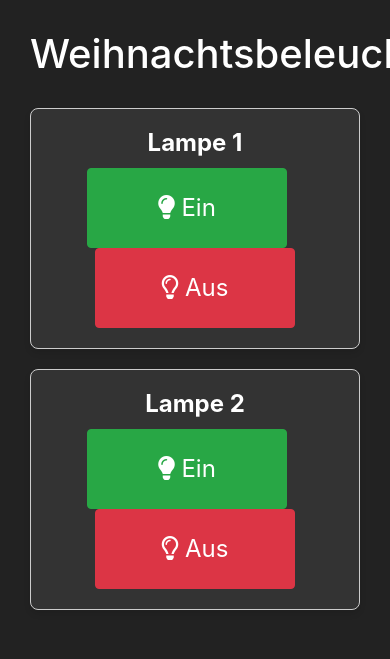
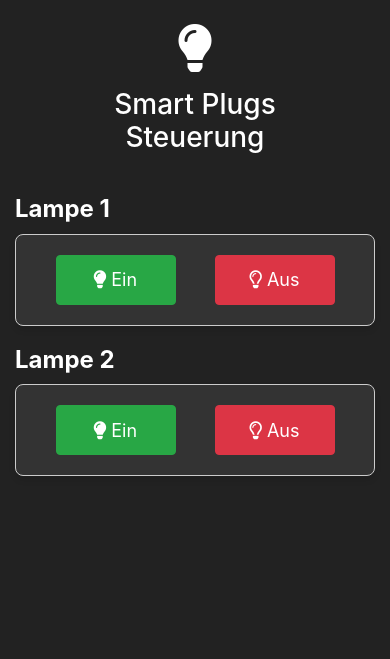
Before and after one commit to surmatik/SmartPlug-Steuerung, a Flask app: page / in a window 390 px wide; the page is wider, and only the part inside the window is pictured. Shown: the top 659 px of that part. Run offline with Flask 2, Linux system fonts and the light colour scheme; some libraries are stand-ins or nearby versions.

Commit message:
New Mobile Design

```diff
--- a/templates/index.html
+++ b/templates/index.html
@@ -10,14 +10,18 @@
         body {
             background-color: #222;
             color: #fff;
+            padding-top: 20px; /* Platz für die Navbar */
         }
         h1 {
-            margin-bottom: 30px;
+            margin-bottom: 20px;
+            font-size: 28px; /* Kleiner auf mobilen Geräten */
         }
-        .container-fluid {
-            padding: 30px;
-            text-align: center;
-            color: #fff;
+        .title {
+            margin-bottom: 40px;
+        }
+        .text-title-icon {
+            font-size: 48px;
+            margin-bottom: 10px;
         }
         .lamp-control {
             margin-bottom: 20px;
@@ -34,10 +38,10 @@
             color: #fff;
         }
         .btn-custom {
-            font-size: 24px;
-            width: 200px;
-            height: 80px;
-            color: #fff; /* Hinzugefügt */
+            font-size: 18px;
+            width: 120px;
+            height: 50px;
+            color: #fff;
         }
         .btn-success {
             background-color: #28a745;
@@ -55,22 +59,39 @@
             background-color: #c82333;
             border-color: #bd2130;
         }
+
+        /* 100% Breite für mobile Geräte */
+        @media (max-width: 576px) {
+            .lamp-control {
+                width: 100%;
+            }
+        }
     </style>
 </head>
 <body>
-    <div class="container-fluid">
-        <h1>Weihnachtsbeleuchtung</h1>
-        <div class="row justify-content-center">
-            <div class="col-md-6">
+    <div class="container">
+        <div class="title">
+            <h1 class="text-center text-title-icon"><i class="fas fa-lightbulb"></i></h1>
+            <h1 class="text-center">Smart Plugs<br>Steuerung</h1>
+        </div>
+        <div class="row">
+            <div class="col-12">
+                <h2 class="lamp-title">Lampe 1</h2>
                 <div class="lamp-control">
-                    <h2 class="lamp-title">Lampe 1</h2>
-                    <button id="onButton1" class="btn btn-success btn-custom mr-3"><i class="fas fa-lightbulb"></i> Ein</button>
-                    <button id="offButton1" class="btn btn-danger btn-custom"><i class="far fa-lightbulb"></i> Aus</button>
+                    <div class="d-flex justify-content-around">
+                        <button id="onButton1" class="btn btn-success btn-custom"><i class="fas fa-lightbulb"></i> Ein</button>
+                        <button id="offButton1" class="btn btn-danger btn-custom"><i class="far fa-lightbulb"></i> Aus</button>
+                    </div>
                 </div>
+            </div>
+            <div class="col-12">
+                <h2 class="lamp-title">Lampe 2</h2>
                 <div class="lamp-control">
-                    <h2 class="lamp-title">Lampe 2</h2>
-                    <button id="onButton2" class="btn btn-success btn-custom mr-3"><i class="fas fa-lightbulb"></i> Ein</button>
-                    <button id="offButton2" class="btn btn-danger btn-custom"><i class="far fa-lightbulb"></i> Aus</button>
+
+                    <div class="d-flex justify-content-around">
+                        <button id="onButton2" class="btn btn-success btn-custom"><i class="fas fa-lightbulb"></i> Ein</button>
+                        <button id="offButton2" class="btn btn-danger btn-custom"><i class="far fa-lightbulb"></i> Aus</button>
+                    </div>
                 </div>
             </div>
         </div>
```
